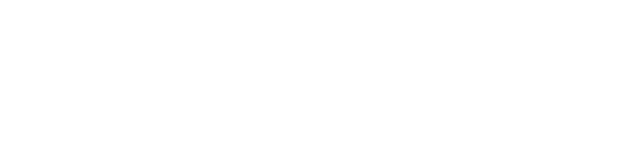
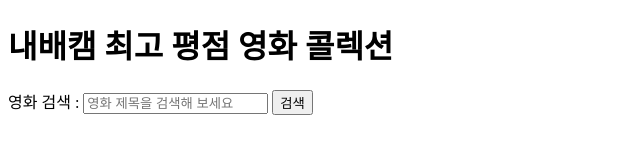
Before and after one commit to sjwoo1999/FC-NBC-FIRST-TEAM-PROJECT, a plain HTML site: page index.html in a window 1280 px wide. Shown: the whole page, without its empty margins (0-640 px from the left). Drawn offline with Linux system fonts and the light colour scheme; no server answers.

Commit message:
뼈대 html file update

```diff
--- a/index.html
+++ b/index.html
@@ -2,8 +2,22 @@
 <html lang="en">
   <head>
     <meta charset="UTF-8" />
+    <meta http-equiv="X-UA-Compatible" content="IE=edge" />
     <meta name="viewport" content="width=device-width, initial-scale=1.0" />
-    <title>Document</title>
+    <link rel="stylesheet" href="style/style.css" />
+    <title>내배캠 최고 평점 영화</title>
+    <script src="src/main.js"></script>
   </head>
-  <body></body>
+
+  <body>
+    <header>
+      <h1>내배캠 최고 평점 영화 콜렉션</h1>
+    </header>
+    <form id="search-form">
+      <label>영화 검색 : </label>
+      <input name="searchValue" type="text" id="search-input" placeholder="영화 제목을 검색해 보세요" />
+      <button type="submit" id="search-btn">검색</button>
+    </form>
+    <ul id="card-list"></ul>
+  </body>
 </html>
```
